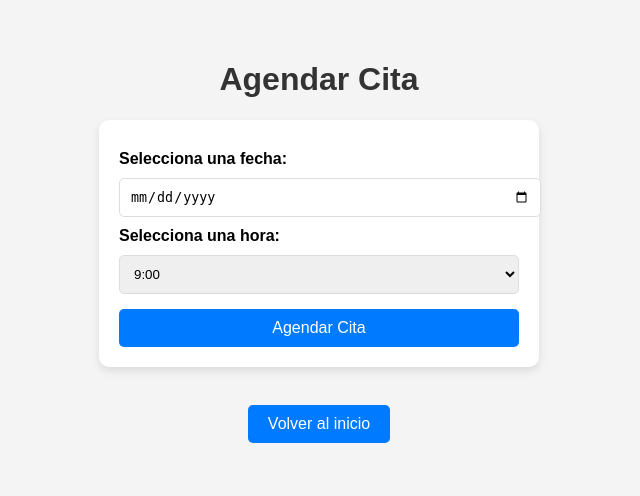
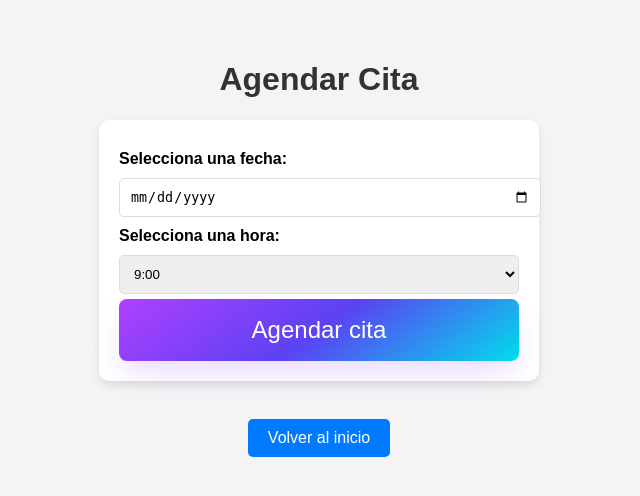
Before and after one commit to DvidHernan/Proyecto-PLATAFORMA-DE-APOYO-PSICOL-GICO-VIRTUAL, a Django app: page /accounts/agendar-cita/ in a window 1280 px wide. Shown: the top 496 px of the page, without its empty margins (321-961 px from the left). Run offline with Django 3.2, Linux system fonts and the light colour scheme; a user stored in the database is signed in.

Commit message:
Resultado final en estilo y función

```diff
--- a/proyecto/accounts/templates/accounts/agendar_cita.html
+++ b/proyecto/accounts/templates/accounts/agendar_cita.html
@@ -42,7 +42,7 @@
             border: 1px solid #ddd;
         }
 
-        button {
+        .button2 {
             background-color: #007BFF;
             color: white;
             border: none;
@@ -51,9 +51,47 @@
             margin-top: 15px;
         }
 
-        button:hover {
+        .button2:hover {
             background-color: #0056b3;
         }
+
+
+
+.button {
+  align-items: center;
+  background-image: linear-gradient(144deg,#AF40FF, #5B42F3 50%,#00DDEB);
+  border: 0;
+  border-radius: 8px;
+  box-shadow: rgba(151, 65, 252, 0.2) 0 15px 30px -5px;
+  box-sizing: border-box;
+  color: #FFFFFF;
+  display: flex;
+  font-family: Phantomsans, sans-serif;
+  font-size: 20px;
+  justify-content: center;
+  line-height: 1em;
+  max-width: 100%;
+  min-width: 140px;
+  padding: 19px 24px;
+  text-decoration: none;
+  user-select: none;
+  -webkit-user-select: none;
+  touch-action: manipulation;
+  white-space: nowrap;
+  cursor: pointer;
+}
+
+.button:active,
+.button:hover {
+  outline: 0;
+}
+
+@media (min-width: 768px) {
+  .button {
+    font-size: 24px;
+    min-width: 196px;
+  }
+}
 
         a {
             display: inline-block;
@@ -87,7 +125,7 @@
             {% endfor %}
         </select>
 
-        <button type="submit">Agendar Cita</button>
+        <button class="button" type="submit" role="button">Agendar cita</button>
     </form>
 
     <br><br>
```
Also changed, not shown: proyecto/db.sqlite3.
